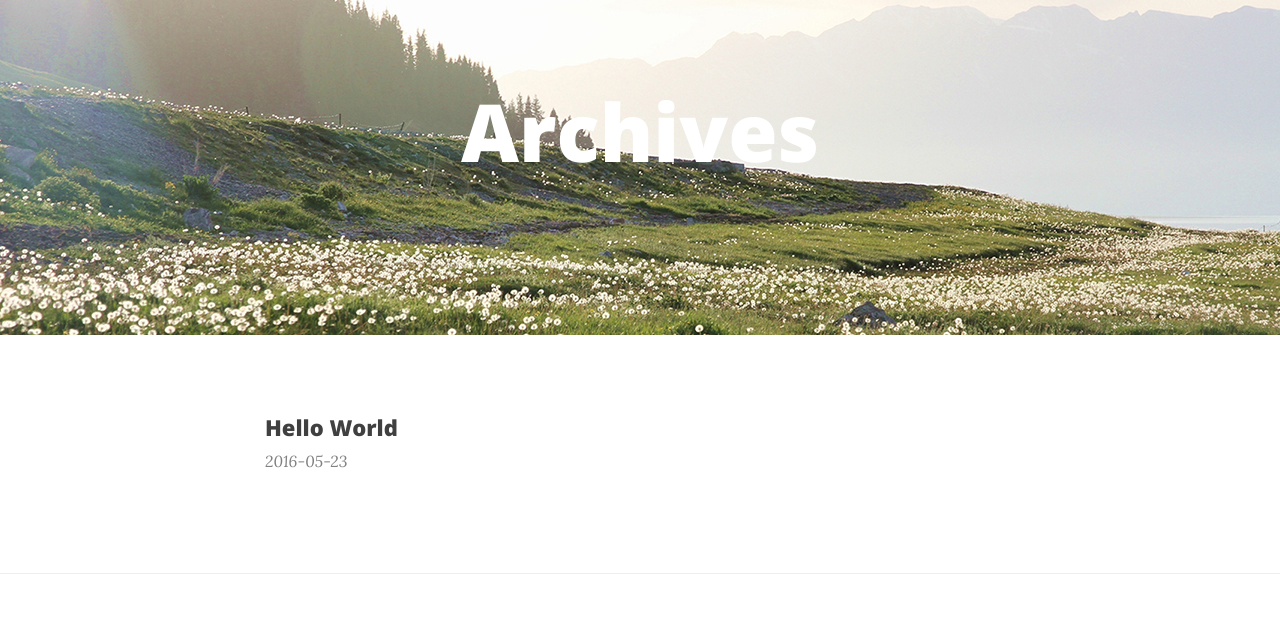
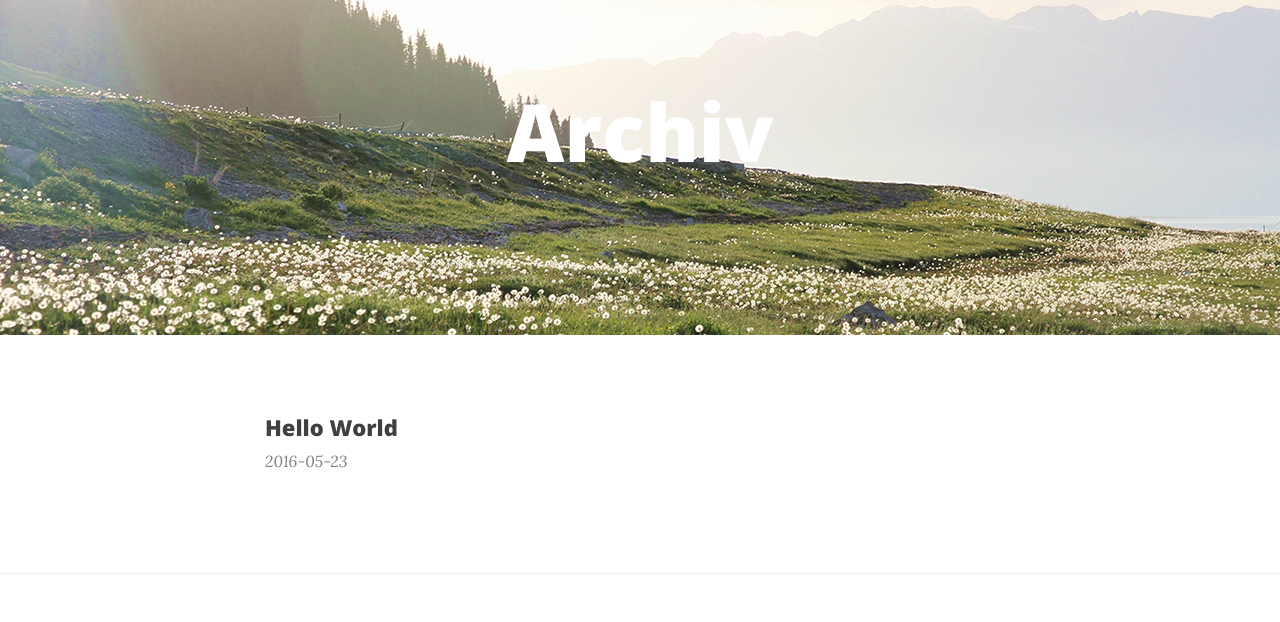
Before and after one commit to ZhuZilan/ZhuZilan.github.io, a plain HTML site: page archives/index.html in a window 1280 px wide. Shown: the part 63-685 px from the top of the page. Drawn offline with nearby package versions, Linux system fonts and the light colour scheme.

Commit message:
Site updated: 2016-05-23 18:24:30

```diff
--- a/archives/index.html
+++ b/archives/index.html
@@ -44,7 +44,7 @@
 
     <!-- Title -->
 
-    <title>Archives - 杉玉府</title>
+    <title>Archiv - 杉玉府</title>
 
     <!-- Bootstrap Core CSS -->
     <link rel="stylesheet" href="/bootstrap/css/bootstrap.min.css">
@@ -135,7 +135,7 @@
         <div class="row">
             <div class="col-lg-8 col-lg-offset-2 col-md-10 col-md-offset-1">
                 <div class="site-heading">
-                    <h1>Archives</h1>
+                    <h1>Archiv</h1>
                 </div>
             </div>
         </div>
```
Also changed, not shown: archives/2016/05/index.html (+1 -1 lines), archives/2016/index.html (+1 -1 lines), img/bg-homepage3.jpg (deleted).
